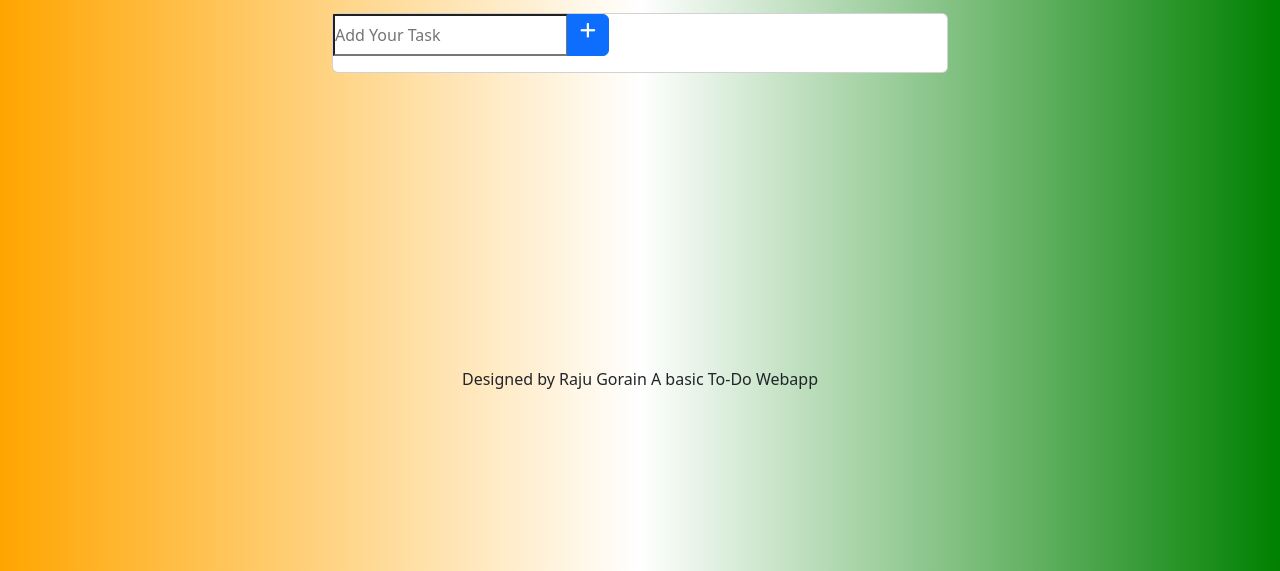
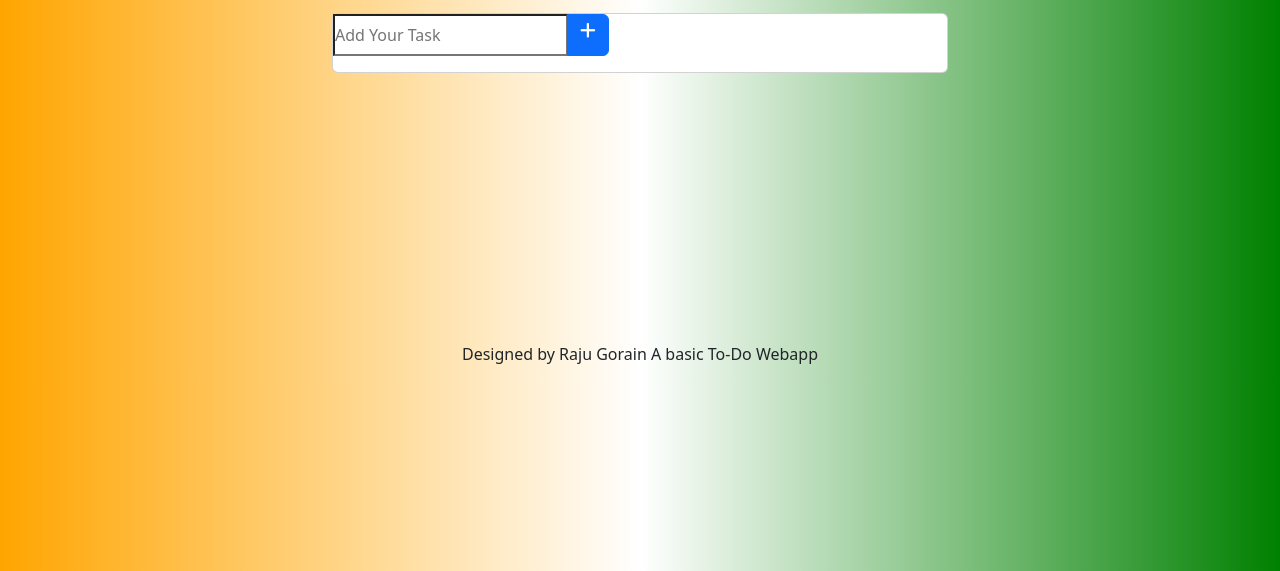
Before and after one commit to rajugorain/To-do-Webapp, a plain HTML site: page index.html in a window 1280 px wide. Shown: the part 229-800 px from the top of the page. Drawn offline with nearby package versions, Linux system fonts and the light colour scheme.

Commit message:
style.css

```diff
--- a/style.css
+++ b/style.css
@@ -22,7 +22,7 @@ body{
 }
 footer{
     text-align: center;
-    margin-top: 23%;
+    margin-top: 21%;
 }
 @media screen and (max-width: 800px) {
     .container{
```
